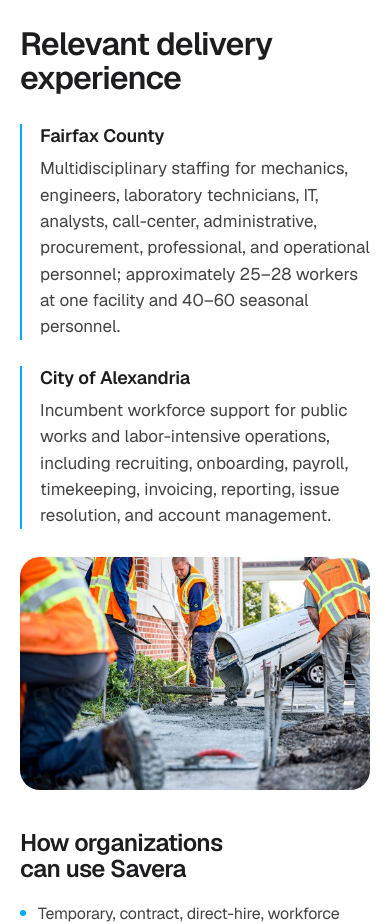
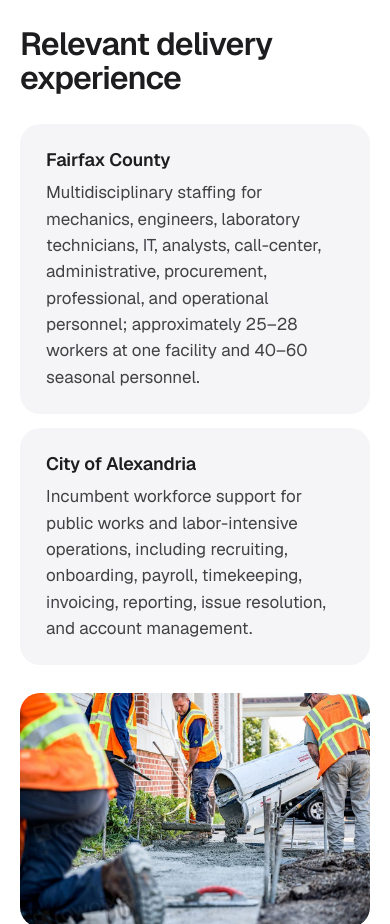
Before and after one commit to kashif838/saweraworks, a Next.js app: page /government in a window 390 px wide. Shown: the part 2660-3584 px from the top of the page. Built offline with nearby package versions, Linux system fonts and the light colour scheme.

Commit message:
Delivery experience entries use surface cards, not a side accent
Co-Authored-By: Claude Opus 5 (1M context) <noreply@anthropic.com>

```diff
--- a/src/app/government/page.module.css
+++ b/src/app/government/page.module.css
@@ -25,7 +25,7 @@
 /* ---------- delivery experience ---------- */
 .expGrid { display: grid; grid-template-columns: minmax(0, 1fr) 440px; gap: clamp(28px, 6vw, 72px); align-items: start; }
 .expList { display: flex; flex-direction: column; gap: 26px; max-width: 620px; }
-.exp { display: flex; flex-direction: column; gap: 8px; padding-left: 18px; border-left: 2px solid var(--blue); }
+.exp { display: flex; flex-direction: column; gap: 8px; padding: 24px 26px; border-radius: var(--radius); background: var(--surface); }
 .expPhoto { width: 440px; aspect-ratio: 3 / 2; height: auto; object-fit: cover; border-radius: var(--radius); }
 
 /* ---------- paired columns ---------- */
@@ -55,7 +55,7 @@
 @media (max-width: 900px) {
   .expGrid, .twoUp, .poc { grid-template-columns: 1fr; }
   .expPhoto { width: 100%; }
-  .expList { max-width: none; }
+  .expList { max-width: none; gap: 14px; }
   .poc { padding: 26px 24px; }
   .dataRow { grid-template-columns: 1fr; gap: 4px; }
 }
```
